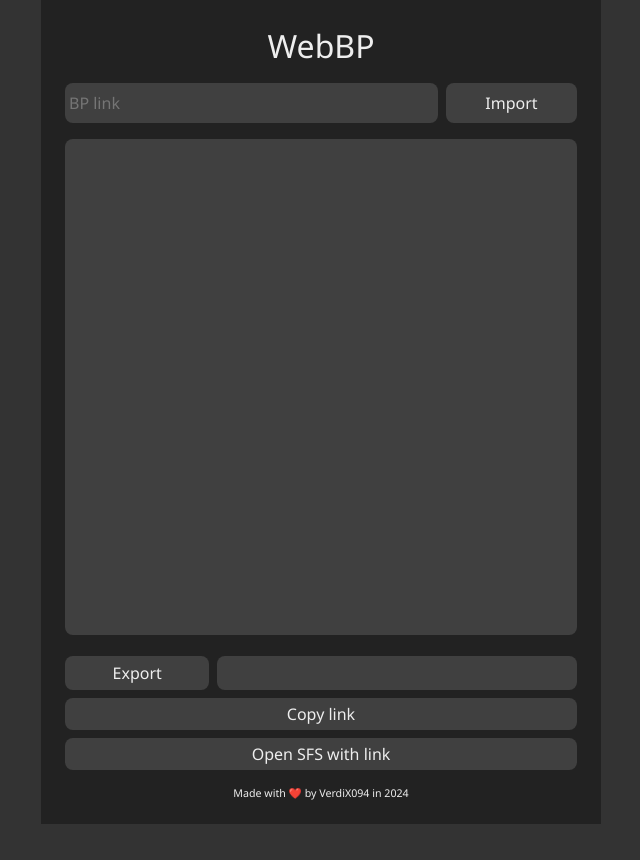
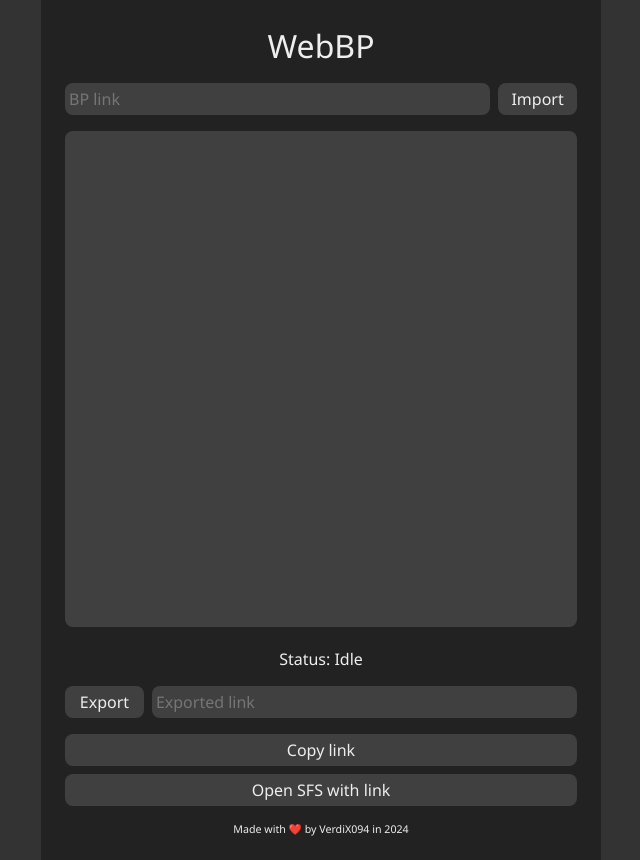
Before and after one commit to VerdiX094/web-bp, a React (Create React App) app: page / in a window 1280 px wide. Shown: the whole page, without its empty margins (319-959 px from the left). Before the commit the page ends 824 px from the top, so only its background shows below. Built offline with nearby package versions, Linux system fonts and the light colour scheme; a web font is replaced by a local one.

Commit message:
random changes

```diff
--- a/package.json
+++ b/package.json
@@ -14,6 +14,7 @@
     "react": "^18.3.1",
     "react-dom": "^18.3.1",
     "react-scripts": "^5.0.1",
+    "serverless": "^4.4.18",
     "web-vitals": "^2.1.4"
   },
   "scripts": {
--- a/src/App.css
+++ b/src/App.css
@@ -16,6 +16,11 @@ button, input, textarea {
   border-radius: 8px;
   border-style: none;
   min-height: 32px;
+}
+
+input {
+  height: calc(32px - 8px);
+  padding: 0 4px;
 }
 
 button:hover {
@@ -84,7 +89,7 @@ body {
   width: 100%;
 }
 
-.exportHolder {
+.exportHolder, .bpActions {
   display: flex;
   flex-direction: column;
   gap: 8px;
@@ -99,19 +104,44 @@ body {
 }
 
 .genLink > button {
-  flex-grow: 2;
+  width: 80px;
 }
 
 .genLink > input {
-  flex-grow: 3;
+  width: calc(100% - 80px - 8px);
+  height: 16px;
 }
 
 #inputLink {
-  height: calc(32px - 8px);
-  flex-grow: 4;
-  padding: 4px;
+  width: calc(100% - 80px - 8px);
 }
 
 #importBtn {
-  flex-grow: 2;
+  width: 80px;
 }
+
+@media only screen and (max-width: 320px) {
+  .genLink {
+    flex-direction: column;
+  }
+
+  .genLink > button {
+    width: 100%;
+  }
+
+  .genLink > input {
+    width: calc(100% - 8px);
+  }
+
+  .uploadHolder {
+    flex-direction: column;
+  }
+
+  #importBtn {
+    width: 100%;
+  }
+
+  #inputLink {
+    width: calc(100% - 8px);
+  }
+}
--- a/src/App.js
+++ b/src/App.js
@@ -4,15 +4,14 @@ import { useState, useEffect } from 'react';
 import { Analytics } from "@vercel/analytics/react"
 
 const App = () => {
+
   const [token, setToken] = useState("");
-  const [link, setLink] = useState("");
   const site = window.location.href.substring(0, window.location.href.indexOf(":", "http://".length-1));
   const api = `${site}/api`
 
-  const [text, setText] = useState(''); // Initial value can be empty or pre-populated
   const [status, setStatusElem] = useState('Status: Idle');
 
-  const [generatedLink, setGenLink] = useState('')
+  const [generatedLink, setGenLink] = useState('');
 
   //useEffect(() => {
   //  setToken(localStorage.getItem("web-bp-token") ?? "");
@@ -22,27 +21,22 @@ const App = () => {
     setStatusElem("Status: " + st);
   }
 
-  // Step 2: Function to handle changes in the textarea
-  const handleTextChange = (event) => {
-    setText(event.target.value); // Update state with the new value from the textarea
-  };
-
   const getToken = async () => {
     try {
       const result = await axios.post(api + "/init");
       setToken(result.data.token);
       //localStorage.setItem("web-bp-token", result.data.token);
     } catch (error) {
-      alert('getToken() error: ', error);
+      alert('Failed to get the sharing token: ', error);
     };
   };
 
-  const getBPData = async() => {
-    if (!link.startsWith("https://")) setLink("https://" + link);
+  const getBPData = async(link) => {
+    if (!link.startsWith("https://")) link = "https://" + link;
 
-    if (!link.startsWith("https://sharing.spaceflightsimulator.app/rocket/")) return; // invalid link check
+    if (!link.startsWith("https://sharing.spaceflightsimulator.app/rocket/")) return false; // invalid link check
 
-    if (token === "") return;
+    if (token === "") return false;
 
     const params = {
       rocketLink: link,
@@ -63,12 +57,11 @@ const App = () => {
         alert("Couldn't download blueprint data. Either the sharing system is down or recently changed.");
       };
     } catch (error) {
-      console.error("getBPData() error: " + error);
+      console.error("Failed to download the blueprint: " + error);
+      return false;
     }
-  };
 
-  const onLinkChange = (e) => {
-    setLink(e.target.value);
+    return true;
   };
 
 
@@ -78,8 +71,12 @@ const App = () => {
       await getToken();
     }
     setStatus("Downloading blueprint data");
-    await getBPData();
-    setStatus("Done!");
+
+    if (await getBPData(document.querySelector("#inputLink").value))
+      setStatus("Done!");
+    else
+      setStatus("Import failed");
+
     setTimeout(() => { setStatus("Idle");}, 2000);
   };
 
@@ -129,7 +126,7 @@ const App = () => {
   }
 
   const openSFS = () => {
-    let s = link.split("/");
+    let s = generatedLink.split("/");
     window.open(`sfs://rocket/${s[s.length - 1]}`);
   }
 
@@ -137,17 +134,20 @@ const App = () => {
     <div className="App">
       <div className="title">WebBP</div>
       <div className="uploadHolder">
-        <input id="inputLink" placeholder="BP link" onChange={onLinkChange}></input>
+        <input id="inputLink" placeholder="BP link"></input>
         <button id="importBtn" onClick={importBP}>Import</button>
       </div>
       <div className="editor-holder">
-        <textarea id="editor" onChange={handleTextChange} name=""></textarea>
+        <textarea id="editor" name=""></textarea>
       </div>
+      <div id="status">{status}</div>
       <div className="exportHolder">
         <div className="genLink">
           <button onClick={exportBP}>Export</button>
-          <input type="text" value={generatedLink} readOnly="1"></input>
+          <input type="text" value={generatedLink} placeholder="Exported link" readOnly="1"></input>
         </div>
+      </div>
+      <div className="bpActions">
         <button onClick={copyLink}>Copy link</button>
         <button onClick={openSFS}>Open SFS with link</button>
       </div>
```
Also changed, not shown: 1 other file (tests, documents, lock files or other folders).
